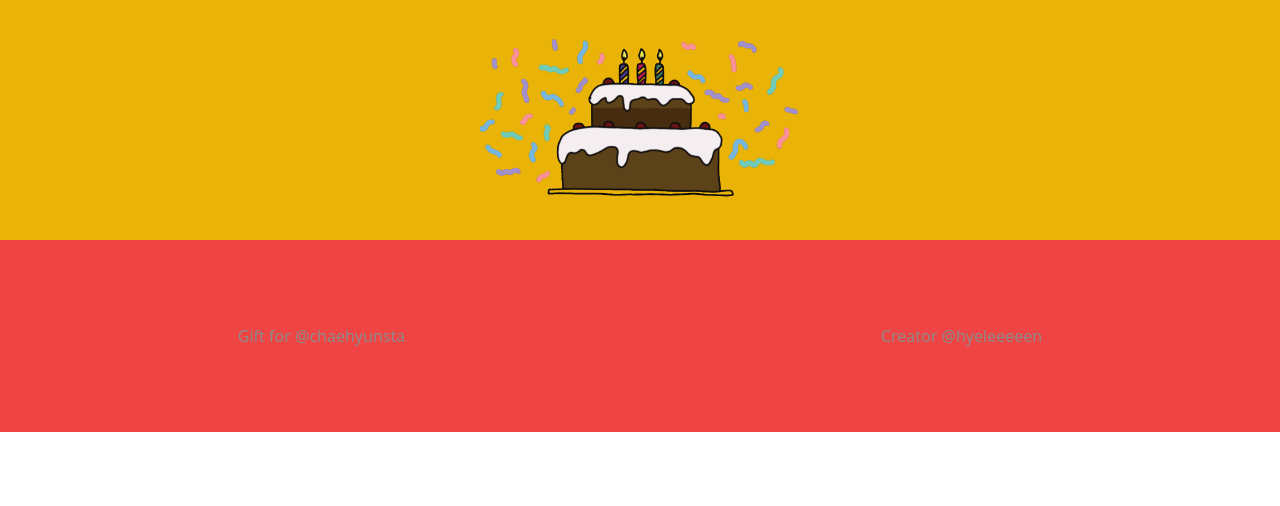
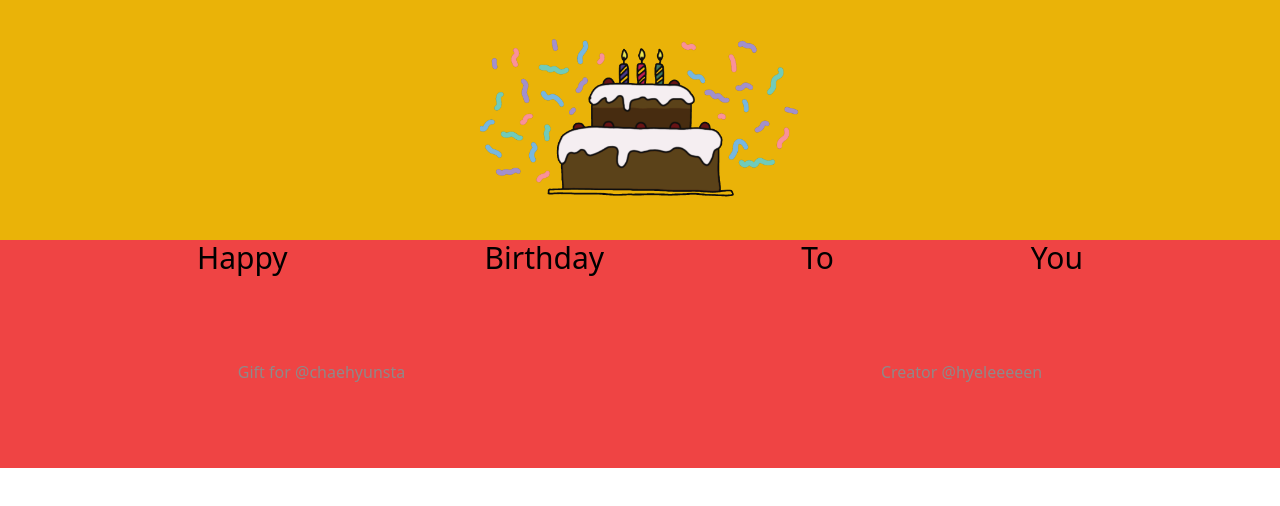
Before and after one commit to hyeleeeeen/birthday_project, a JavaScript app: page /to in a window 1280 px wide. Shown: the top 506 px of the page. Built offline with nearby package versions, Linux system fonts and the light colour scheme.

Commit message:
:sparkle: feat : 네비바 구현, 페이지 연결

```diff
--- a/src/App.js
+++ b/src/App.js
@@ -1,5 +1,6 @@
-import { BrowserRouter, Route, Routes } from 'react-router-dom';
+import { BrowserRouter, Route, Routes, Link } from 'react-router-dom';
 import Header from './components/Header';
+import Nav from './components/Nav';
 import Footer from './components/Footer';
 import Main from './pages/Main';
 import Gallery from './pages/Gallery';
@@ -10,7 +11,8 @@ import Cam from './pages/Cam';
 function App() {
   return (
     <BrowserRouter>
-      <Header />
+      <Header Link={Link} />
+      <Nav Link={Link} />
       <Routes>
         <Route path="/" element={<Main />} />
         <Route path="/happy" element={<Gallery />} />
--- a/src/components/Nav.js
+++ b/src/components/Nav.js
@@ -0,0 +1,20 @@
+const Nav = ({ Link }) => {
+  return (
+    <ul className="flex justify-evenly bg-red-500 text-2xl xl:text-3xl">
+      <li>
+        <Link to="/happy">Happy</Link>
+      </li>
+      <li>
+        <Link to="/birthhday">Birthday</Link>
+      </li>
+      <li>
+        <Link to="/to">To</Link>
+      </li>
+      <li>
+        <Link to="/you">You</Link>
+      </li>
+    </ul>
+  );
+};
+
+export default Nav;
```
